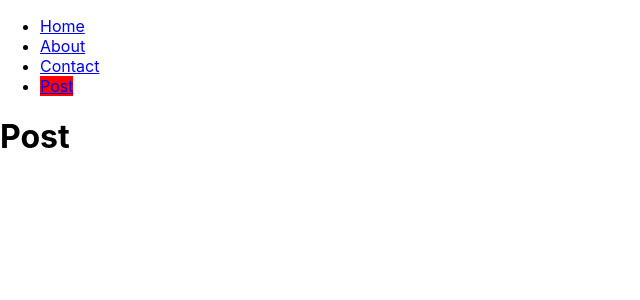
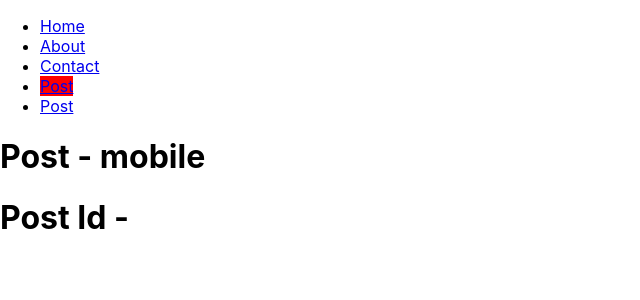
Before and after one commit to Bishal1998/react_router, a React (Create React App) app: page /post/mobile in a window 1280 px wide. Shown: the top 300 px of the page, without its empty margins (0-640 px from the left). Built offline with nearby package versions, Linux system fonts and the light colour scheme.

Commit message:
useParam

```diff
--- a/src/App.js
+++ b/src/App.js
@@ -16,6 +16,7 @@ function App() {
         <Route path='/about' element = { <About />} />
         <Route path='/contact' element = { <Contact />} />
         <Route path='/post/:category' element = { <Post />} />
+        <Route path='/post/:category/:id' element = { <Post />} />
         <Route path = '*' element = { <Error />} />
       </Routes>
     </BrowserRouter>
--- a/src/components/Navbar.js
+++ b/src/components/Navbar.js
@@ -12,7 +12,8 @@ const Navbar = () => {
             <li><NavLink to="/" style={style}>Home</ NavLink></li>
             <li><NavLink to="/about" style={style}>About</ NavLink></li>
             <li><NavLink to="/contact" style={style}>Contact</ NavLink></li>
-            <li><NavLink to="/post" style={style}>Post</ NavLink></li>
+            <li><NavLink to="/post/mobile" style={style}>Post</ NavLink></li>
+            <li><NavLink to="/post/mobile/1" style={style}>Post</ NavLink></li>
         </ul>
     </>
   )
--- a/src/components/pages/Post.js
+++ b/src/components/pages/Post.js
@@ -1,9 +1,12 @@
-import React from 'react'
+import { useParams } from "react-router-dom";
 
 const Post = () => {
+
+    let {category, id} = useParams();
   return (
     <>
-        <h1>Post</h1>
+        <h1>Post - {category}</h1>
+        <h1>Post Id - {id}</h1>
     </>
   )
 }
```
